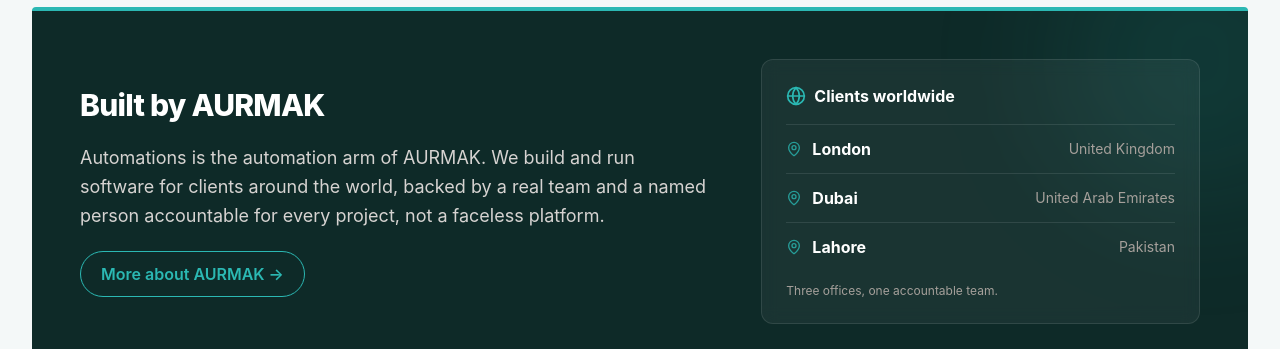
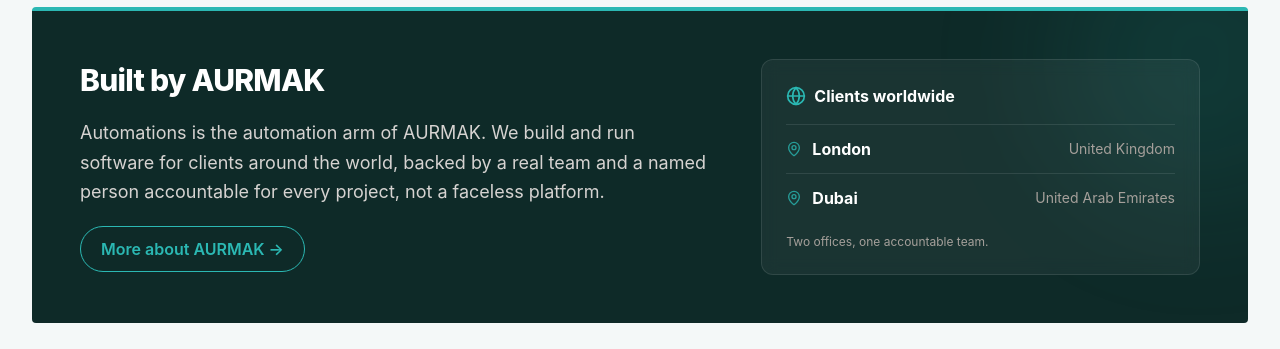
Before and after one commit to Aurmak/aurmak-automations, a React (Vite) app: page / in a window 1280 px wide. Shown: the part 5200-5549 px from the top of the page. Built offline with nearby package versions, Linux system fonts and the light colour scheme; no server answers.

Commit message:
Update office count in HomePage component to reflect current locations

```diff
--- a/src/pages/HomePage.tsx
+++ b/src/pages/HomePage.tsx
@@ -243,8 +243,7 @@
                 <ul className="divide-y divide-white/10">
                   {[
                     { city: 'London', country: 'United Kingdom' },
-                    { city: 'Dubai', country: 'United Arab Emirates' },
-                    { city: 'Lahore', country: 'Pakistan' }
+                    { city: 'Dubai', country: 'United Arab Emirates' }
                   ].map((office) => (
                     <li key={office.city} className="flex items-center justify-between py-3">
                       <span className="inline-flex items-center gap-2.5">
@@ -255,7 +254,7 @@
                     </li>
                   ))}
                 </ul>
-                <p className="pt-3 text-xs text-stone-400 font-body">Three offices, one accountable team.</p>
+                <p className="pt-3 text-xs text-stone-400 font-body">Two offices, one accountable team.</p>
               </div>
             </div>
           </div>
```
